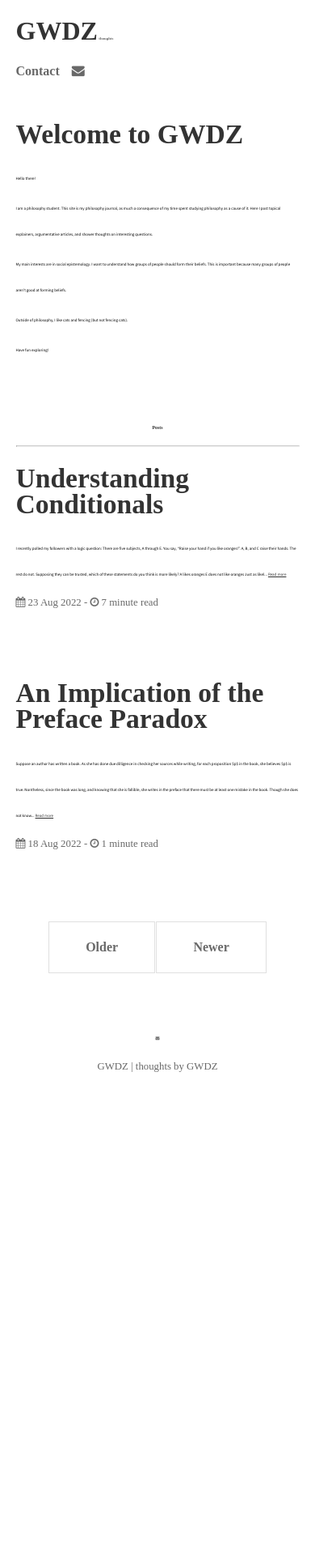
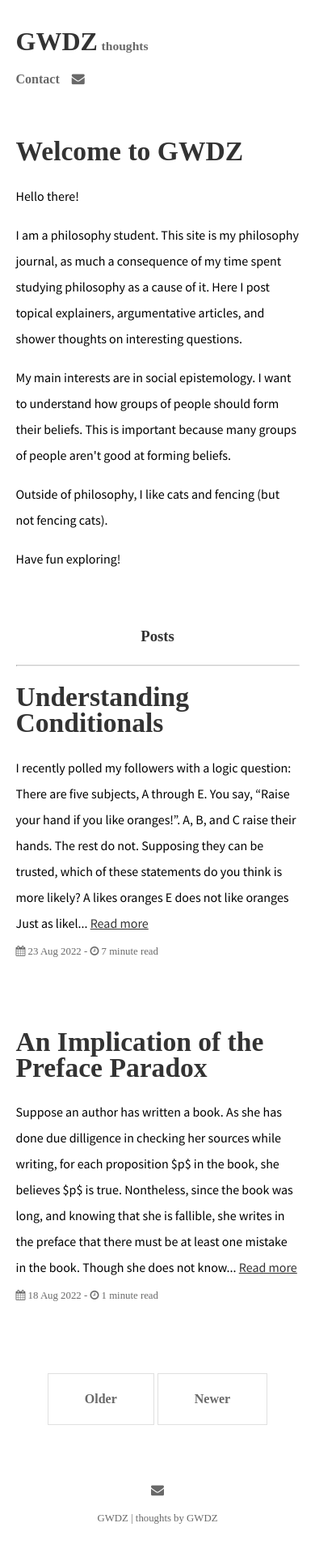
Before and after one commit to GWDZ-true/gwdz-site, a Jekyll site: the page built from index.html, in a window 390 px wide. Shown: the whole page at 81% size. Built offline with Jekyll 4.4.1, drawn with Linux system fonts in a browser that asks for light colours; some web fonts are replaced; the list of posts is cut into pages by our own code; before the commit the page ends 1365 px from its top, so only the background shows below that.

Commit message:
Update _base.scss

```diff
--- a/_sass/_base.scss
+++ b/_sass/_base.scss
@@ -21,7 +21,7 @@ body {
 
 @media only screen and (max-width: 768px) {
   body {
-    font-size: 5px;
+    font-size: 16px;
   }
 }
 
```
